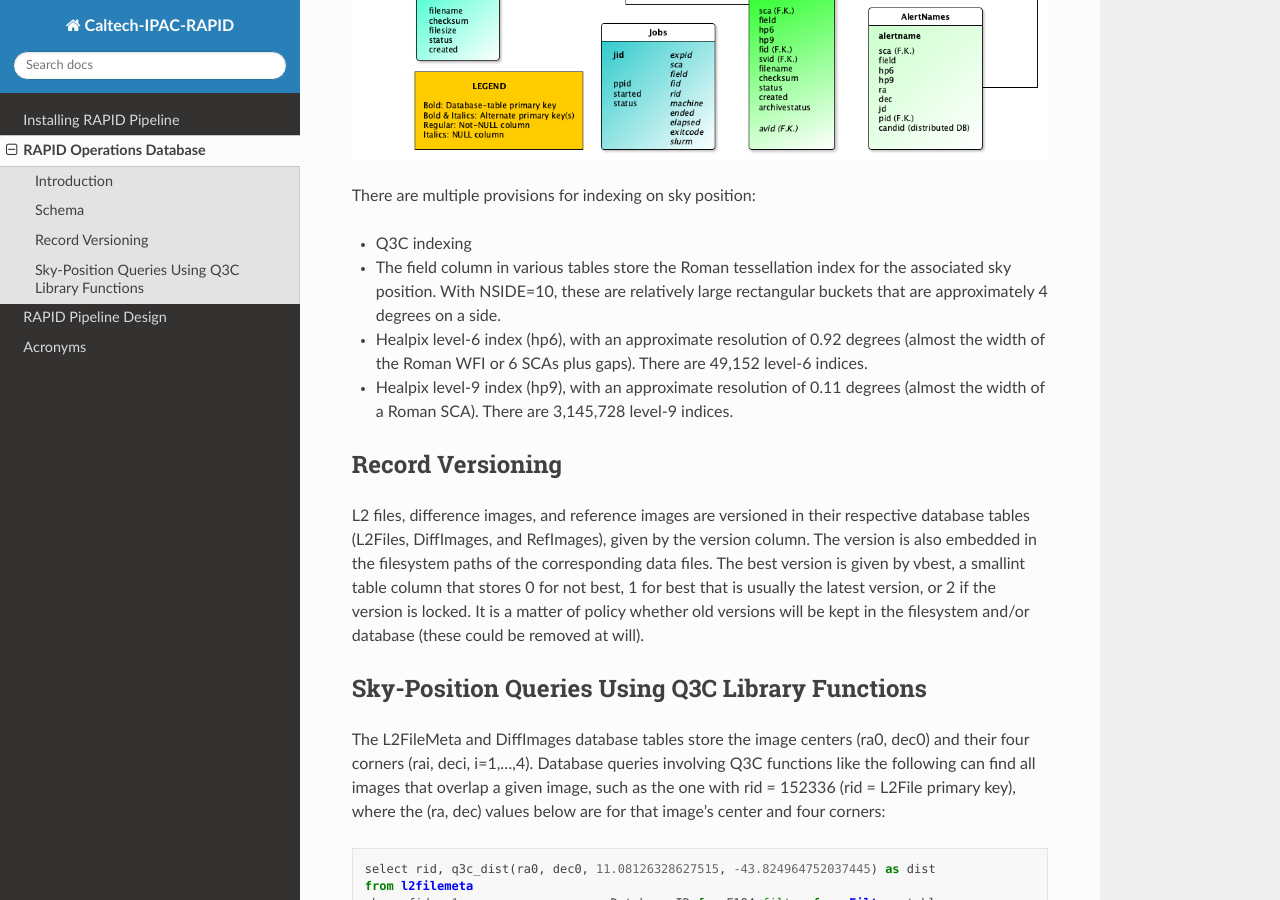
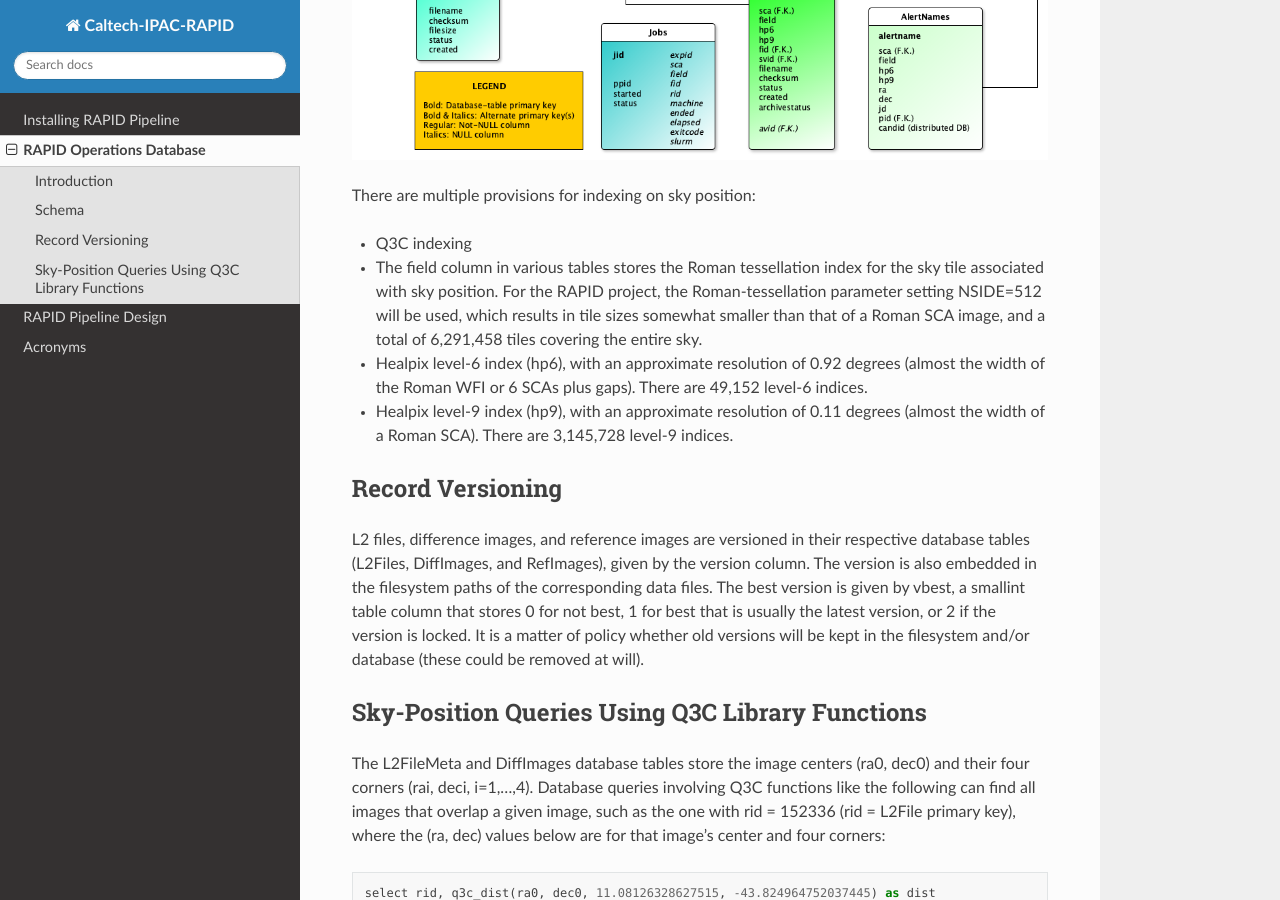
Before and after one commit to Caltech-IPAC/rapid, a Sphinx documentation site: the page built from docs/source/db/db.rst, in a window 1280 px wide and 900 px high, scrolled down 1555 px. Built offline with Sphinx 7.4.7 and the Read the Docs theme 3.1.0, drawn with Linux system fonts in a browser that asks for light colours.

Commit message:
Updated the text associated with the NSIDE parameter.

```diff
--- a/docs/source/db/db.rst
+++ b/docs/source/db/db.rst
@@ -40,8 +40,10 @@ A diagram of the database-table schema is given as follows:
 There are multiple provisions for indexing on sky position:
 
 * Q3C indexing
-* The field column in various tables store the Roman tessellation index for the associated sky position.
-  With NSIDE=10, these are relatively large rectangular buckets that are approximately 4 degrees on a side.
+* The field column in various tables stores the Roman tessellation index for the sky tile associated with sky position.
+  For the RAPID project, the Roman-tessellation parameter setting NSIDE=512 will be used,
+  which results in tile sizes somewhat smaller than that of a Roman SCA image,
+  and a total of 6,291,458 tiles covering the entire sky.
 * Healpix level-6 index (hp6), with an approximate resolution of 0.92 degrees (almost the width of the Roman WFI or 6 SCAs plus gaps).
   There are 49,152 level-6 indices.
 * Healpix level-9 index (hp9), with an approximate resolution of 0.11 degrees (almost the width of a Roman SCA).
```
